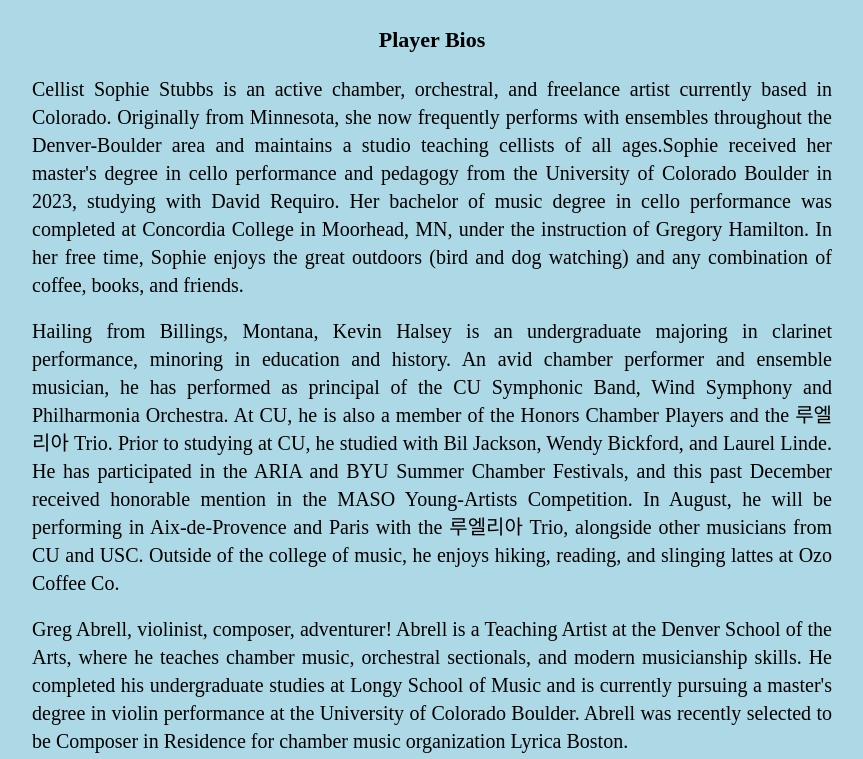
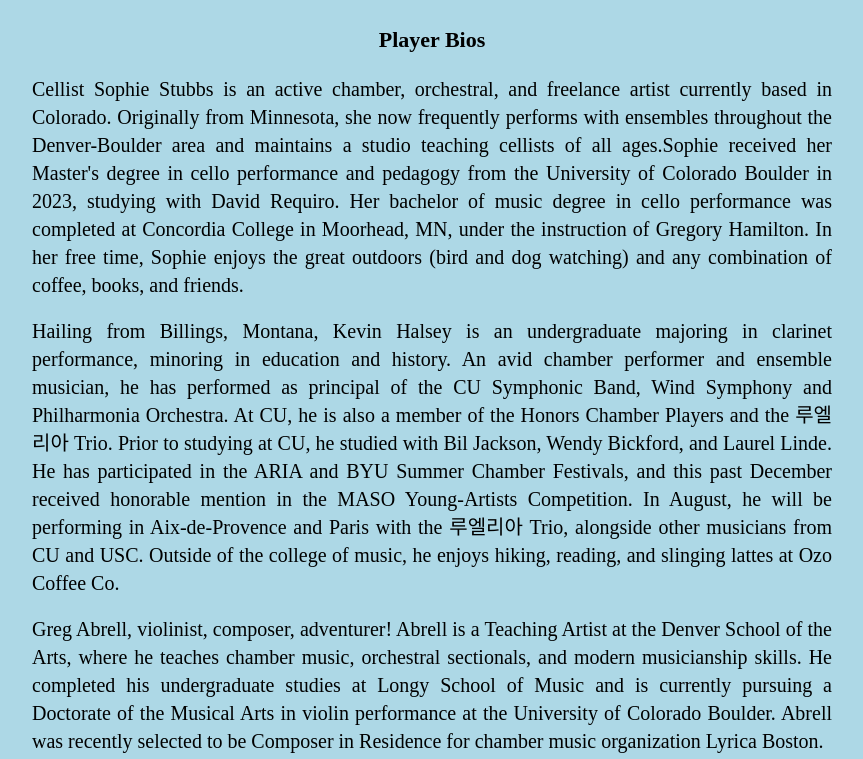
Before and after one commit to waltonklavierspieler/Recital-Programs, a plain HTML site: page index.html in a window 1280 px wide. Shown: the part 3749-4508 px from the top of the page, without its empty margins (208-1071 px from the left). Drawn offline with Linux system fonts and the light colour scheme.

Commit message:
Update index.html

```diff
--- a/index.html
+++ b/index.html
@@ -331,9 +331,9 @@ of the types of music played by the trio at Murray’s. For example, early 20th
 
 	<div>
 		<h3 class="section-title">Player Bios</h3>
-		<p>Cellist Sophie Stubbs is an active chamber, orchestral, and freelance artist currently based in Colorado. Originally from Minnesota, she now frequently performs with ensembles throughout the Denver-Boulder area and maintains a studio teaching cellists of all ages.Sophie received her master's degree in cello performance and pedagogy from the University of Colorado Boulder in 2023, studying with David Requiro. Her bachelor of music degree in cello performance was completed at Concordia College in Moorhead, MN, under the instruction of Gregory Hamilton. In her free time, Sophie enjoys the great outdoors (bird and dog watching) and any combination of coffee, books, and friends. </p>
+		<p>Cellist Sophie Stubbs is an active chamber, orchestral, and freelance artist currently based in Colorado. Originally from Minnesota, she now frequently performs with ensembles throughout the Denver-Boulder area and maintains a studio teaching cellists of all ages.Sophie received her Master's degree in cello performance and pedagogy from the University of Colorado Boulder in 2023, studying with David Requiro. Her bachelor of music degree in cello performance was completed at Concordia College in Moorhead, MN, under the instruction of Gregory Hamilton. In her free time, Sophie enjoys the great outdoors (bird and dog watching) and any combination of coffee, books, and friends. </p>
 		<p>Hailing from Billings, Montana, Kevin Halsey is an undergraduate majoring in clarinet performance, minoring in education and history. An avid chamber performer and ensemble musician, he has performed as principal of the CU Symphonic Band, Wind Symphony and Philharmonia Orchestra. At CU, he is also a member of the Honors Chamber Players and the 루엘리아 Trio. Prior to studying at CU, he studied with Bil Jackson, Wendy Bickford, and Laurel Linde. He has participated in the ARIA and BYU Summer Chamber Festivals, and this past December received honorable mention in the MASO Young-Artists Competition. In August, he will be performing in Aix-de-Provence and Paris with the 루엘리아 Trio, alongside other musicians from CU and USC. Outside of the college of music, he enjoys hiking, reading, and slinging lattes at Ozo Coffee Co. </p>
-		<p>Greg Abrell, violinist, composer, adventurer! Abrell is a Teaching Artist at the Denver School of the Arts, where he teaches chamber music, orchestral sectionals, and modern musicianship skills. He completed his undergraduate studies at Longy School of Music and is currently pursuing a master's degree in violin performance at the University of Colorado Boulder. Abrell was recently selected to be Composer in Residence for chamber music organization Lyrica Boston. </p>
+		<p>Greg Abrell, violinist, composer, adventurer! Abrell is a Teaching Artist at the Denver School of the Arts, where he teaches chamber music, orchestral sectionals, and modern musicianship skills. He completed his undergraduate studies at Longy School of Music and is currently pursuing a Doctorate of the Musical Arts in violin performance at the University of Colorado Boulder. Abrell was recently selected to be Composer in Residence for chamber music organization Lyrica Boston. </p>
 		<p>Walton Lott has been making music for nearly 30 years. He is currently an accompanist, performer, and teacher in the Boulder area, playing for church and school choirs, the Rocky Mountain Chorale, and giving frequent solo piano recitals. In both performing and teaching, Dr. Lott encourages a fun and flexible approach to music making. Walt holds a Doctorate of the Music Arts and Masters in Keyboard Performance from the University of North Carolina at Greensboro, where he studied under Dr. Andrew Willis, as well as a Bachelors in Music from Millsaps College.</p>
 	</div>
 	<!-- <div>
```
